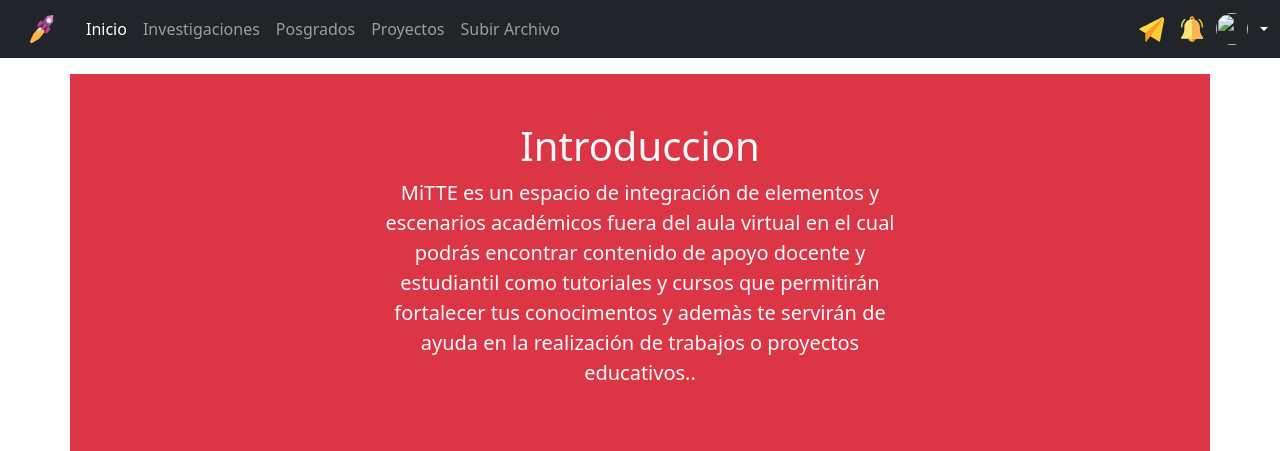
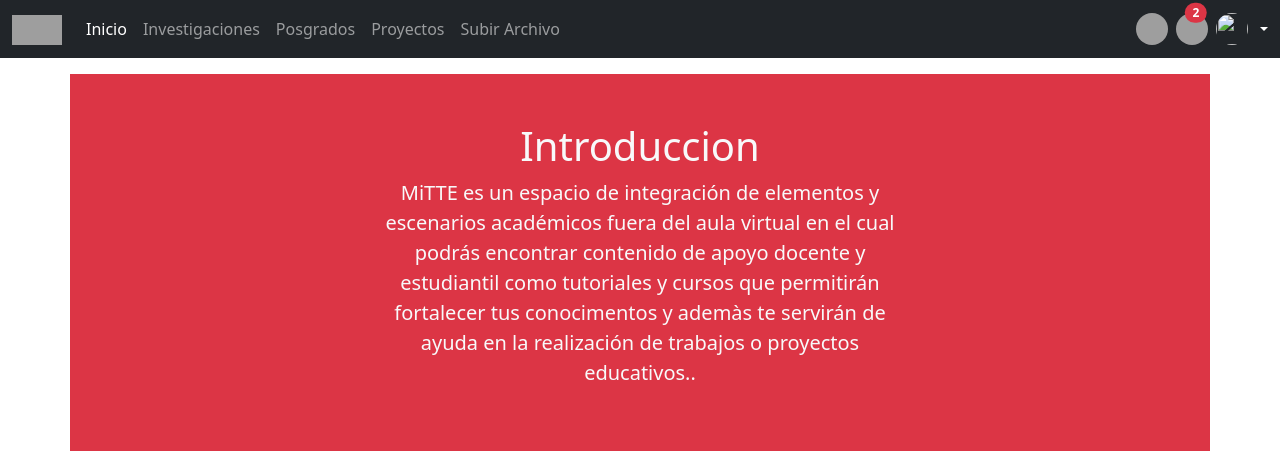
Before and after one commit to SistemasTecTlaxiaco/MiTTE_, a PHP site: page /principal in a window 1280 px wide. Shown: the top 451 px of the page. Run offline with PHP 8.4, Linux system fonts and the light colour scheme; the visitor is signed in with stand-in values (Sample User, id 1); data that the repository does not hold is empty; some libraries are stand-ins or nearby versions; grey boxes are pictures that could not be loaded.

Commit message:
Contador de notificaciones

```diff
--- a/views/principal/header.php
+++ b/views/principal/header.php
@@ -50,7 +50,8 @@
     </div>
             <div class="dropdown">
       <a href="#" class="d-flex align-items-center text-white text-decoration-none" data-toggle="collapse" id="dropdownUser1" data-bs-toggle="dropdown" aria-expanded="false">
-        <img src="<?php echo constant('URL');?>/img/noti.svg" alt="" width="32" height="32" class="rounded-circle me-2">
+      <span class="position-absolute top-0 start-50 translate-middle badge rounded-pill bg-danger">2</span>
+      <img src="<?php echo constant('URL');?>/img/noti.svg" alt="" width="32" height="32" class="rounded-circle me-2">
       </a>
       <ul class="dropdown-menu dropdown-menu-right dropdown-menu-white text-small shadow" style="right: 0; left: auto;" aria-labelledby="dropdownUser1">
       <?php
```
